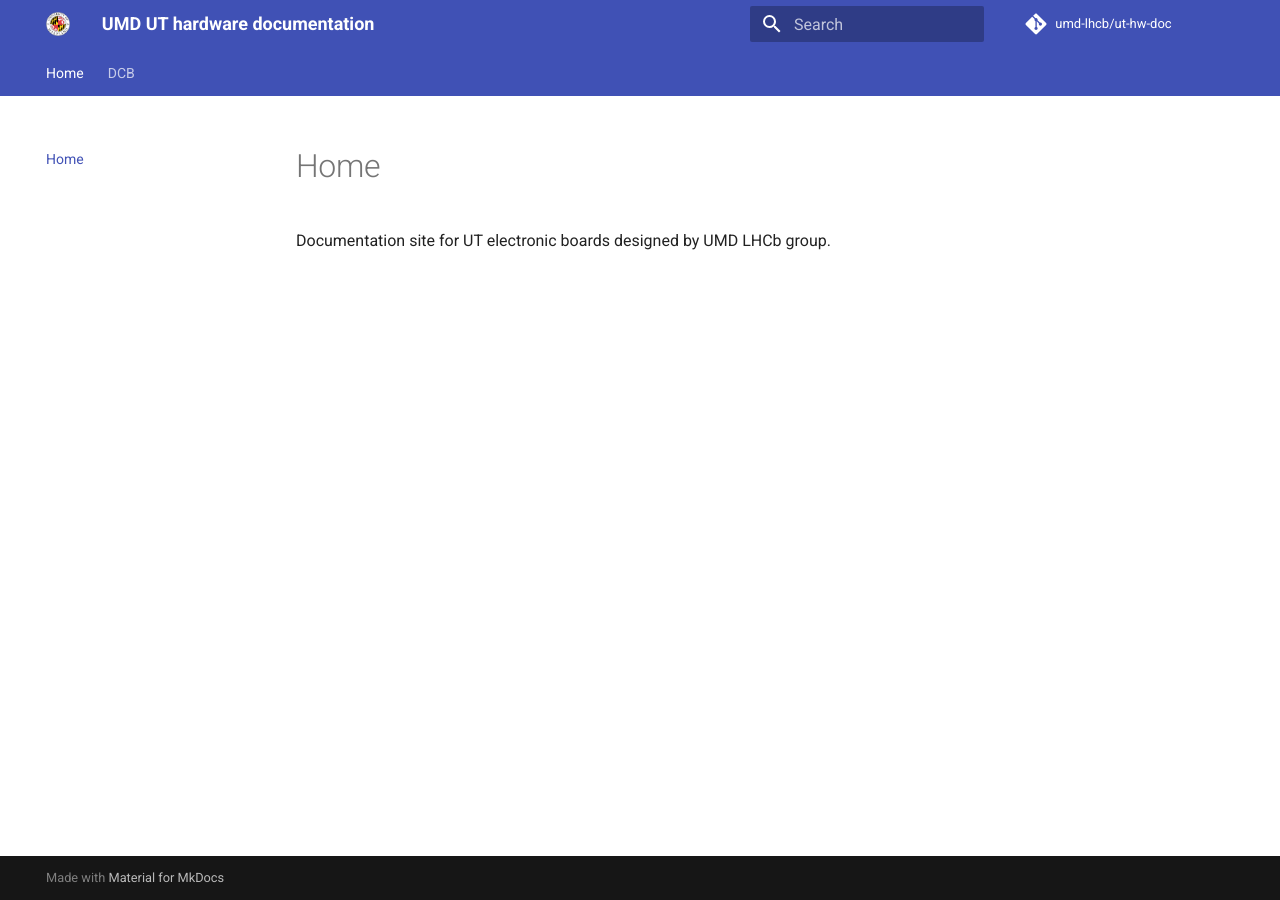
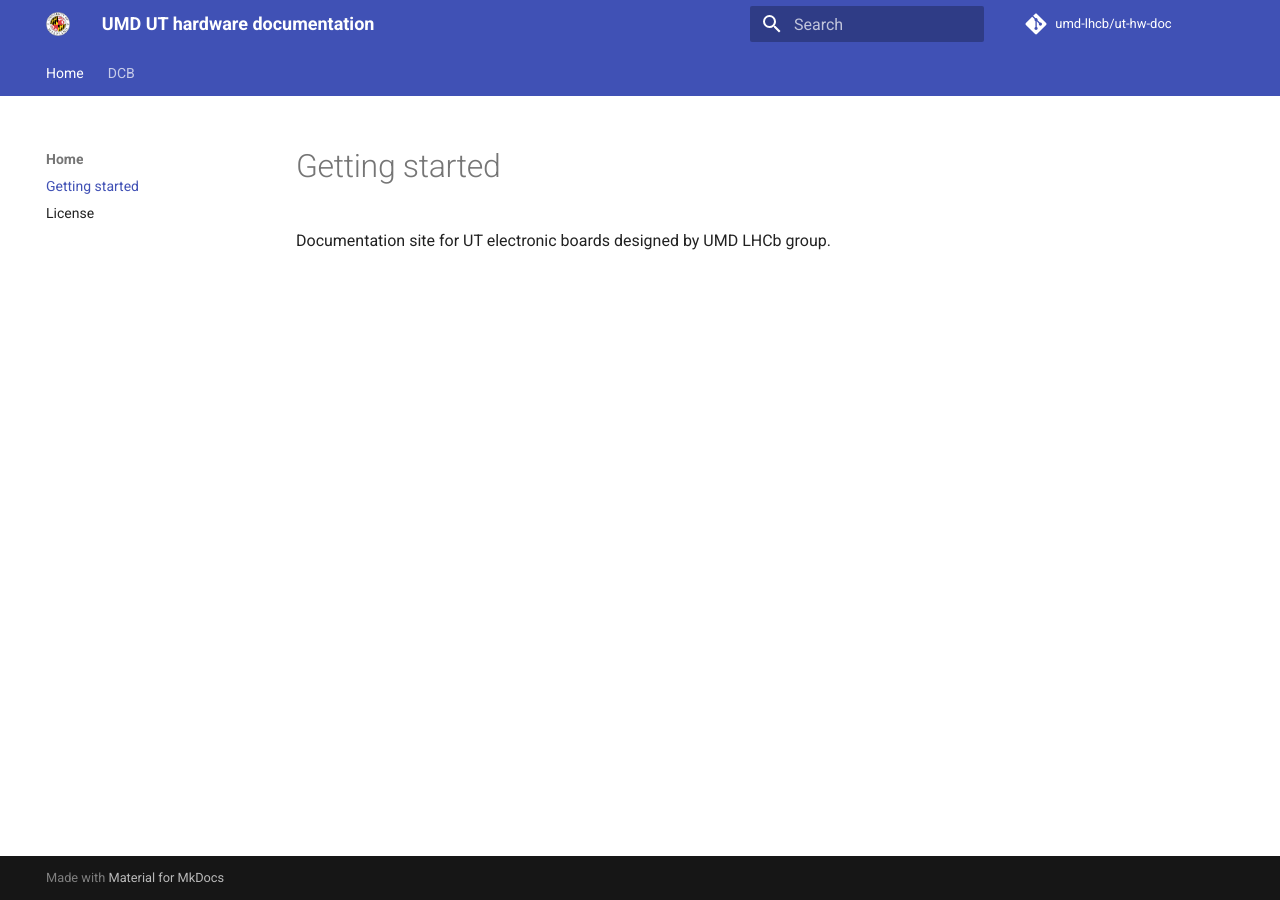
Before and after one commit to umd-lhcb/ut-hw-doc, an MkDocs documentation site: the page built from docs/index.md, in a window 1280 px wide. Built offline with MkDocs 1.6.1 and Material for MkDocs 9.7.7, drawn with Linux system fonts in a browser that asks for light colours; comment, search, counter and statistics services are not loaded.

Commit message:
Update site navigation.

```diff
--- a/mkdocs.yml
+++ b/mkdocs.yml
@@ -12,7 +12,9 @@ theme:
         tabs: true
 
 nav:
-    - Home: index.md
+    - Home:
+        - Getting started: index.md
+        - license.md
     - DCB:
         - DCB assembly: dcb/dcb_assembly.md
 
```
